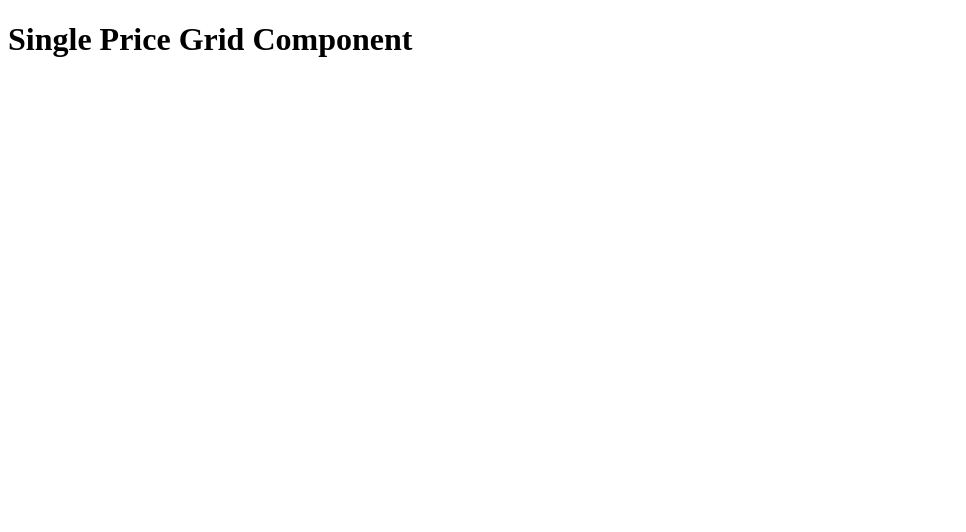
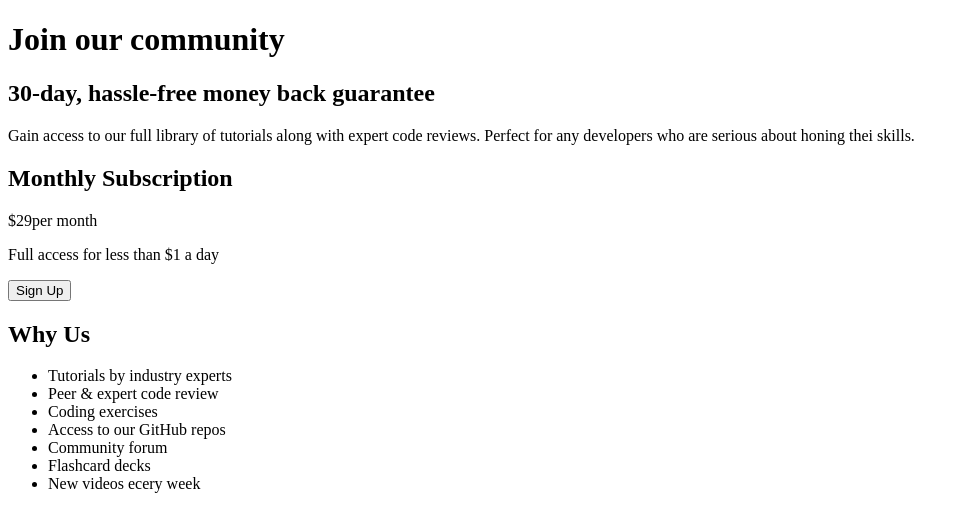
Before and after one commit to daniel-papp/fem-single-price-grid-component, a plain HTML site: page index.html in a window 1280 px wide. Shown: the whole page, without its empty margins (0-966 px from the left). Drawn offline with Linux system fonts and the light colour scheme.

Commit message:
Add html content

```diff
--- a/index.html
+++ b/index.html
@@ -8,8 +8,28 @@
         <link rel="shortcut icon" href="./assets/favicon-32x32.png" type="image/x-icon">
     </head>
     <body>
-        <h1>Single Price Grid Component</h1>
-
-
+        <div class="section-1">
+            <h1>Join our community</h1>
+            <h2>30-day, hassle-free money back guarantee</h2>
+            <p>Gain access to our full library of tutorials along with expert code reviews. Perfect for any developers who are serious about honing thei skills.</p>
+        </div>
+        <div class="section-2">
+            <h2>Monthly Subscription</h2>
+            <p id="pricing"><span class="price">&dollar;29</span>per month</p>
+            <p>Full access for less than &dollar;1 a day</p>
+            <button class="button" type="button">Sign Up</button>
+        </div>
+        <div class="section-3">
+            <h2>Why Us</h2>
+            <ul>
+                <li>Tutorials by industry experts</li>
+                <li>Peer &amp; expert code review</li>
+                <li>Coding exercises</li>
+                <li>Access to our GitHub repos</li>
+                <li>Community forum</li>
+                <li>Flashcard decks</li>
+                <li>New videos ecery week</li>
+            </ul>
+        </div>
     </body>
 </html>
```
